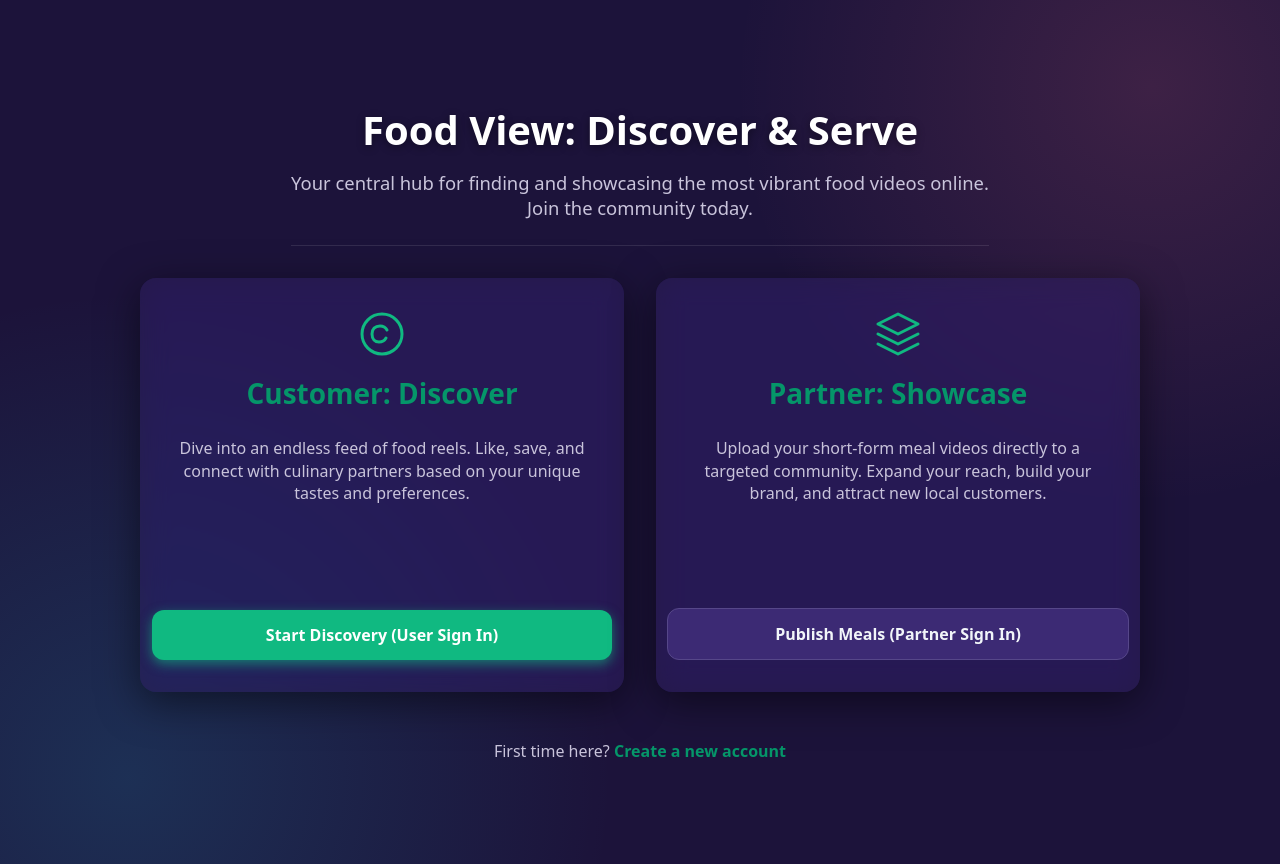
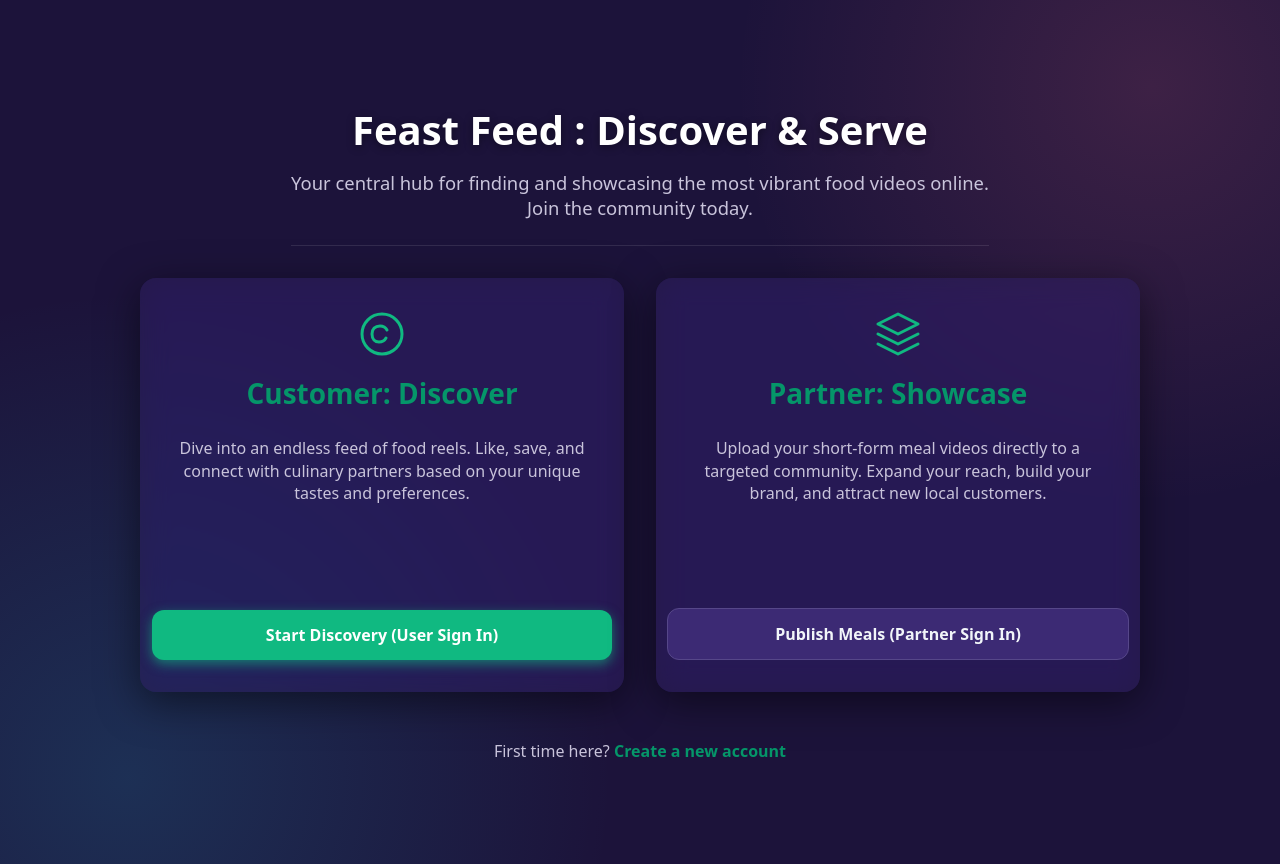
Before and after one commit to Mohit-0309/Food-view, a React (Vite) app in the folder frontend/: page / in a window 1280 px wide. Built offline with nearby package versions, Linux system fonts and the light colour scheme; no server answers.

Commit message:
change name

```diff
--- a/frontend/index.html
+++ b/frontend/index.html
@@ -4,7 +4,7 @@
     <meta charset="UTF-8" />
     <link rel="icon" type="image/svg+xml" href="/vite.svg" />
     <meta name="viewport" content="width=device-width, initial-scale=1.0" />
-    <title>Vite + React</title>
+    <title>Feast Feed</title>
     <script src="https://accounts.google.com/gsi/client" async defer></script>
   </head>
   <body>
--- a/frontend/src/pages/general/Landing.jsx
+++ b/frontend/src/pages/general/Landing.jsx
@@ -27,7 +27,7 @@ const Landing = () => {
 
                 {/* Main Header and Tagline */}
                 <header className="landing-header">
-                    <h1 className="landing-tagline">Food View: Discover & Serve</h1>
+                    <h1 className="landing-tagline">Feast Feed : Discover & Serve</h1>
                     <p className="landing-subtitle">
                         Your central hub for finding and showcasing the most vibrant food videos online.
                         <br />
```
